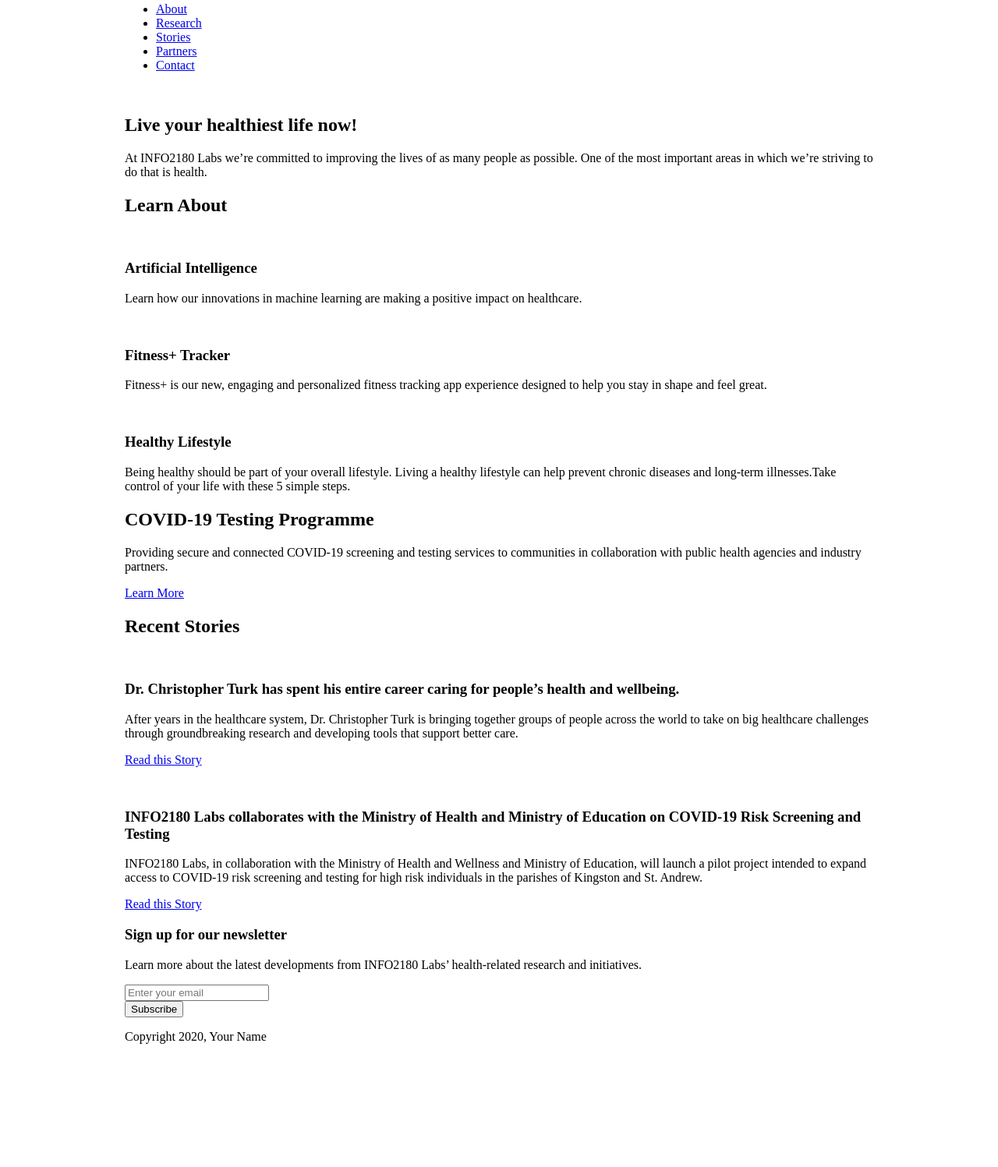
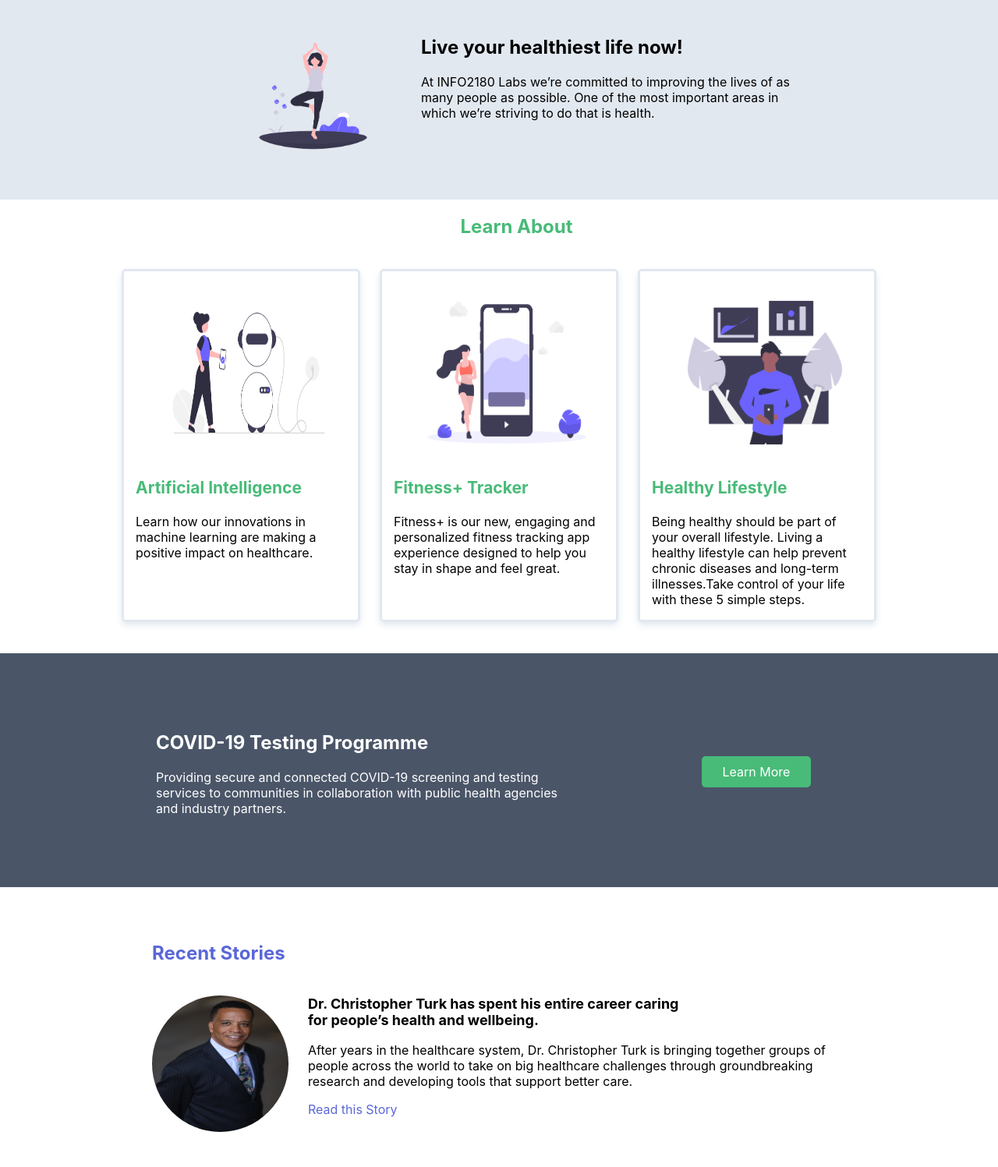
Before and after one commit to Techgirlllll/info2180-project1, a plain HTML site: page index.html in a window 1280 px wide. Shown: the part 77-1574 px from the top of the page at 78% size. Before the commit the page ends 1432 px from the top, so only its background shows below. Drawn offline with Linux system fonts and the light colour scheme.

Commit message:
Modified Html file, Completed CSS and JS Files along with pictures used

```diff
--- a/index.html
+++ b/index.html
@@ -26,7 +26,7 @@
         <section class="overview-hero">
             <div class="container">
                 <div class="overview-hero-image">
-                    <img src="#" alt="">
+                    <img src="healthyLifestyle.png" alt="Woman doing Yoga">
                 </div>
                 <div class="overview-hero-text">
                     <h2>Live  your healthiest life now!</h2>
@@ -39,21 +39,21 @@
                 <h2>Learn About</h2>
                 <div class="cards">
                     <div class="card">
-                        <img src="#" alt="">
+                        <img src="AI.png" alt="">
                         <div class="card-body">
                             <h3>Artificial Intelligence</h3>
                             <p>Learn how our innovations in machine learning are making a positive impact on healthcare.</p>
                         </div>
                     </div>
                     <div class="card">
-                        <img src="#" alt="">
+                        <img src="fitnessTracker.png" alt="">
                         <div class="card-body">
                             <h3>Fitness+ Tracker</h3>
                             <p>Fitness+ is our new, engaging and personalized fitness tracking app experience designed to help you stay in shape and feel great.</p>
                         </div>
                     </div>
                     <div class="card">
-                        <img src="#" alt="">
+                        <img src="healthLifestyle.png" alt="">
                         <div class="card-body">
                             <h3>Healthy Lifestyle</h3>
                             <p>Being healthy should be part of your overall lifestyle. Living a healthy lifestyle can help prevent chronic diseases and long-term illnesses.Take control of your life with these 5 simple steps.</p>
@@ -77,7 +77,7 @@
             <div class="container">
                 <h2>Recent Stories</h2>
                 <article>
-                    <img src="" alt="">
+                    <img src="man.jpg" alt="">
                     <div class="article-body">
                         <h3>Dr. Christopher Turk has spent his entire career caring for people’s health and wellbeing.</h3>
                         <p>After years in the healthcare system, Dr. Christopher Turk is bringing together groups of people across the world to take on big healthcare challenges through groundbreaking research and developing tools that support better care.</p>
@@ -85,7 +85,7 @@
                     </div>
                 </article>
                 <article>
-                    <img src="" alt="">
+                    <img src="testing.png" alt="">
                     <div class="article-body">
                         <h3>INFO2180 Labs collaborates with the Ministry of Health and Ministry of Education on COVID-19 Risk Screening and Testing</h3>
                         <p>INFO2180 Labs, in collaboration with the Ministry of Health and Wellness and Ministry of Education, will launch a pilot project intended to expand access to COVID-19 risk screening and testing for high risk individuals in the parishes of Kingston and St. Andrew.</p>
@@ -110,7 +110,7 @@
     </main>
     <footer>
         <div class="container">
-            <p>Copyright 2020, Your Name</p>
+            <p>Copyright 2020, Abbigail Parchment</p>
         </div>
     </footer>
 </body>
--- a/scripts.js
+++ b/scripts.js
@@ -1 +1,16 @@
 /* Add your JavaScript to this file */
+window.onload = function() {
+
+    var emailInput = document.getElementsByTagName("input")[0];
+    var message = document.getElementsByClassName("message")[0];
+    document.getElementsByClassName("btn")[1].onclick=function(e){
+
+        if (emailInput.value.length < 1){
+            message.innerHTML = "Please enter a valid email address.";
+        }
+        else {
+            message.innerHTML = `Thank you! Your email address ${emailInput.value} has been added to our mailing list!`;
+        }
+        e.preventDefault();
+    }
+}
--- a/styles.css
+++ b/styles.css
@@ -1,4 +1,10 @@
 /* Add your CSS to this file */
+:root {
+    font-family: '-apple-system', 'BlinkMacSystemFont', 'Segoe UI', 'Roboto', 'Helvetica Neue', 'Arial', 'Noto Sans', 'sans-serif';
+    font-size: 18px;
+    margin:0;
+}
+
 body {
     margin: 0;
     font-size: 16px;
@@ -9,3 +15,239 @@ body {
     max-width: 960px;
     width: 100%;
 }
+
+/*Header Section*/
+header .container {
+    display:flex;
+    justify-content: space-evenly;
+}
+
+header h1 {
+    padding-right: 100px;
+    margin-right: 8em;
+    font-size: 18px;
+}
+
+header ul {
+    display:flex;
+    justify-content: space-around;
+    width:50%;
+    list-style-type: none;
+    margin-left:35%;
+}
+
+header li a {
+    text-decoration: none;
+    font-weight: bold;
+    font-size: 18px;
+    padding:5px;
+    color:#6b7280;
+}
+
+header li a:hover {
+    color:#5A67D8;
+}
+
+/* End of Header Section */
+
+/* Overview */
+.overview-hero {
+    background-color: #E2E8F0;
+    height: 280px;
+}
+
+.overview-hero .container {
+    display: flex;
+    padding: 50px 0px 0px 300px;
+}
+
+.overview-hero-image {
+    width: 230px;
+}
+
+.overview-hero-text {
+    width: 500px;
+}
+.overview-hero-image img {
+    height: 180px;
+
+
+}
+
+/* Learn  about */
+.learn-about .container{
+    justify-items: center;
+    width:70%
+}
+
+.learn-about h2{
+    font-size:24px;
+    color:#48BB78;
+    text-indent:45px;
+}
+
+.learn-about h3{
+    color:#48BB78;
+    font-size:21px;
+}
+
+.cards {
+    display: grid;
+    grid-template-columns: repeat(3, 1fr);
+}
+
+.cards {
+    display: grid;
+    grid-template-rows: auto;
+    grid-template-columns: repeat(3, 1fr);
+    margin: 20px;
+    padding: 20px;
+    grid-column-gap: 25px;
+    grid-row-gap: 25px;
+}
+
+.card {
+    padding-left: 15px;
+	padding-right: 15px;
+    border-color:#e2e8f0;
+    border-radius:5px;
+    border-style:solid;
+    box-shadow: 0 4px 8px 0 rgba(226, 232, 240, 1);
+}
+
+.card img {
+    width: 250px;
+    height: 220px;
+    padding-left: 20px;
+    padding-top: 20px;
+
+}
+/* End of Learn About Section */
+
+/* Testing Programme */
+.testing {
+	height: 220px;
+    padding: 80px 20px 0px 20px;
+    background-color:#4A5568;
+}
+
+.testing .container{
+	display:flex;
+	justify-content: center;
+    padding-left: 80px;
+    color: white;
+}
+
+.cta {
+    width: 900px;
+    margin:auto;
+}
+
+.cta .btn {
+    margin-right: 120px;
+	float: right;
+	color:white;
+	width: 120px;
+    text-decoration: none;
+    text-align: center;
+    padding:10px;
+    background-color:#48BB78;
+    border-radius: 5px;
+}
+/* End of Testing Section */
+
+
+/* Article Section */
+.stories {
+    justify-content: center;
+    padding : 50px 50px 50px 120px
+}
+
+.stories h2 {
+	color: #5A67D8;
+    padding-bottom: 20px;
+}
+
+.stories img {
+    border-radius: 80%;
+    height: 175px;
+    width: 175px;
+    float: left;
+}
+
+.article-body {
+    padding-bottom: 45px;
+    padding-left: 200px;
+    width : 70%;
+}
+
+.article-body h3 {
+	font-size: 18px;
+    width: 75%;
+}
+
+p a {
+	color: #5A67D8;
+    text-decoration: none;
+}
+/*End of Article Section *?
+
+
+/* Newsletter */
+.newsletter{
+	background-color:#48BB78;
+	color: white;
+	text-align: center;
+	padding: 2em;
+}
+
+.newsletter .container {
+    display:flex;
+    flex-direction: column;
+    align-items: center;
+    background-color: #48BB78;
+    color:white;
+}
+
+.newsletter p {
+    width: 450px;;
+    text-align: left;
+    margin-top: auto;
+}
+
+.newsletter .btn {
+	background-color:#5A67D8;
+	text-align:center;
+	width: 120px;
+	height:40px;
+    margin: auto 8px;
+    border: none;
+    border-radius: 6px;
+}
+
+form {
+	display: flex;
+	justify-content: center;
+	border: none;
+}
+
+input {
+	width: 300px;
+	height: 38px;
+	padding-right: 10px;
+    border-radius: 6px;
+    border: none;
+    text-indent: 15px;
+}
+/* End of Newsletter Section */
+
+/*Footer*/
+
+footer {
+	background-color:#4A5568;
+	height: 45px;
+	padding-top: 20px;
+    padding-bottom: 20px;
+    color:white;
+}
+/*End of Footer Section */
```
Also changed, not shown: AI.png (added), fitnessTracker.png (added), healthLifestyle.png (added), healthyLifestyle.png (added), man.jpg (added), testing.png (added), 1 other file.
